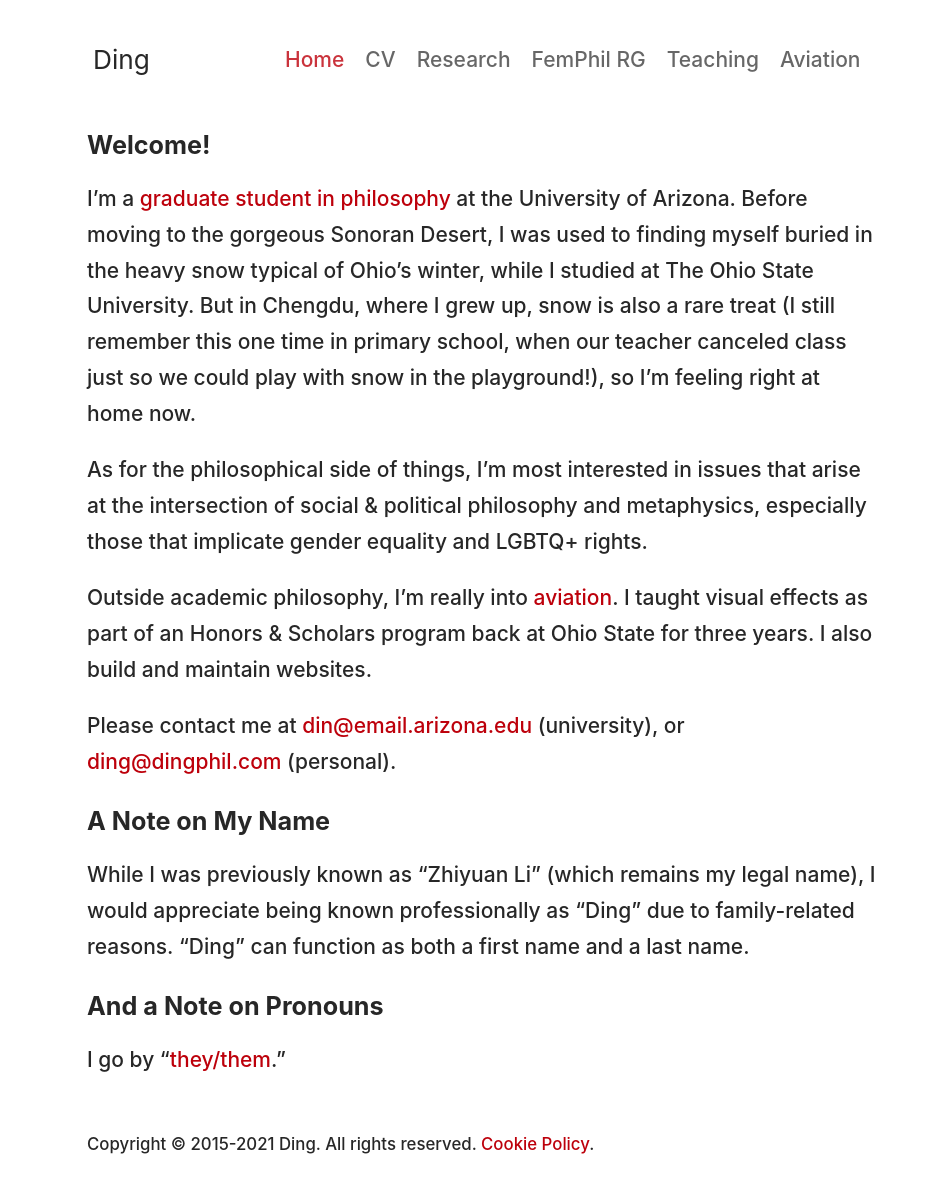
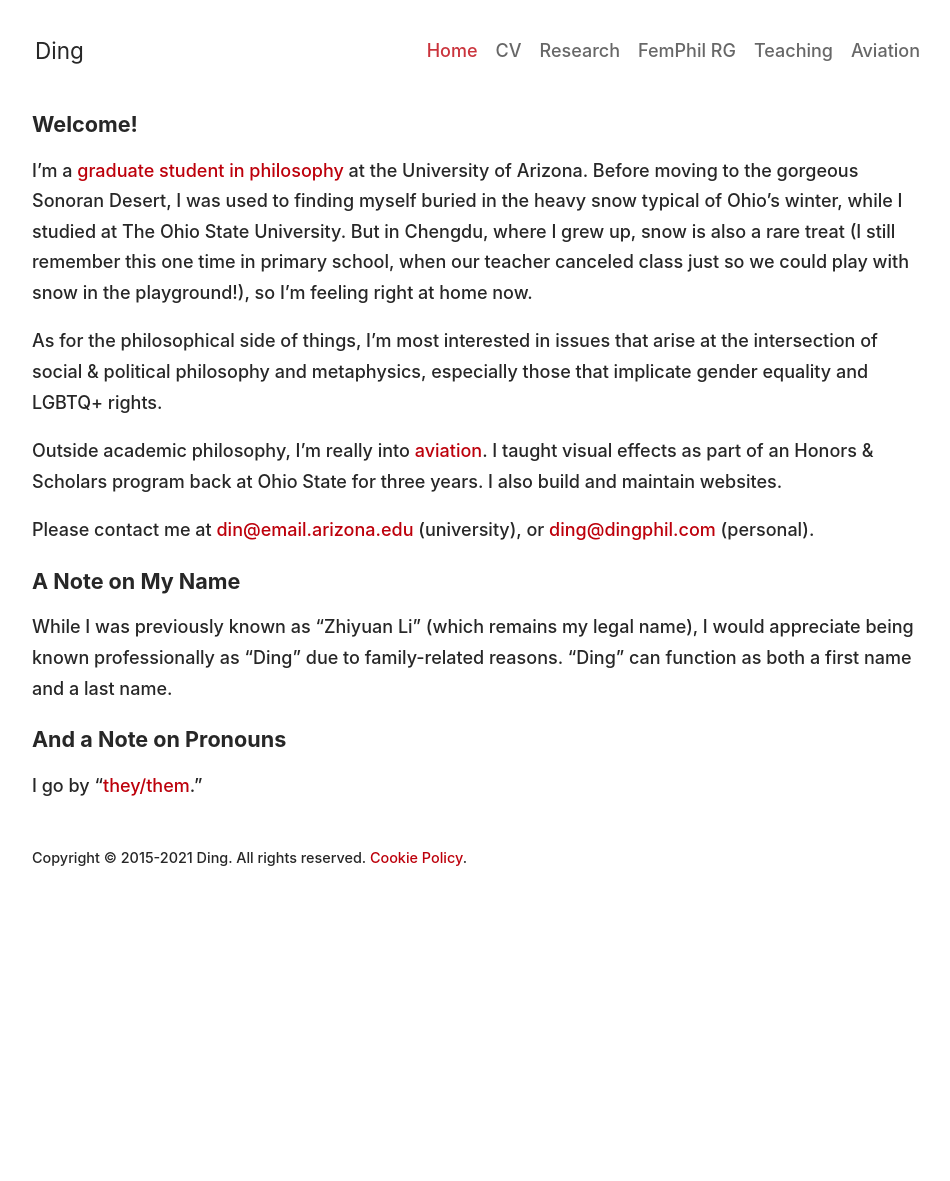
Before and after one commit to dingherself/dingherself.github.io, a Jekyll site: the page built from index.html, in a window 1280 px wide and 1181 px high. Shown: the whole window, without its empty margins (158-1108 px from the left). Built offline with Jekyll 4.4.1, drawn with Linux system fonts in a browser that asks for light colours; nearby versions of some CDN libraries; some web fonts are replaced.

Commit message:
stylistic improvements

```diff
--- a/assets/ding.scss
+++ b/assets/ding.scss
@@ -11,7 +11,7 @@ $container-max-widths: (
   sm: 540px,
   md: 660px,
   lg: 720px,
-  xl: 850px
+  xl: 960px
 );
 
 $font-family-sans-serif:
@@ -93,18 +93,12 @@ $headings-font-weight: 700;
 //////////////////////////
 
 html {
-  font-size: 18px;
-}
-
-@include media-breakpoint-up(lg) {
-  html {
-    font-size: 20px;
-  }
+  font-size: 16px;
 }
 
 @include media-breakpoint-up(xl) {
   html {
-    font-size: 21px;
+    font-size: 18px;
   }
 }
 
```
Also changed, not shown: teaching.md (+5 -3 lines).
